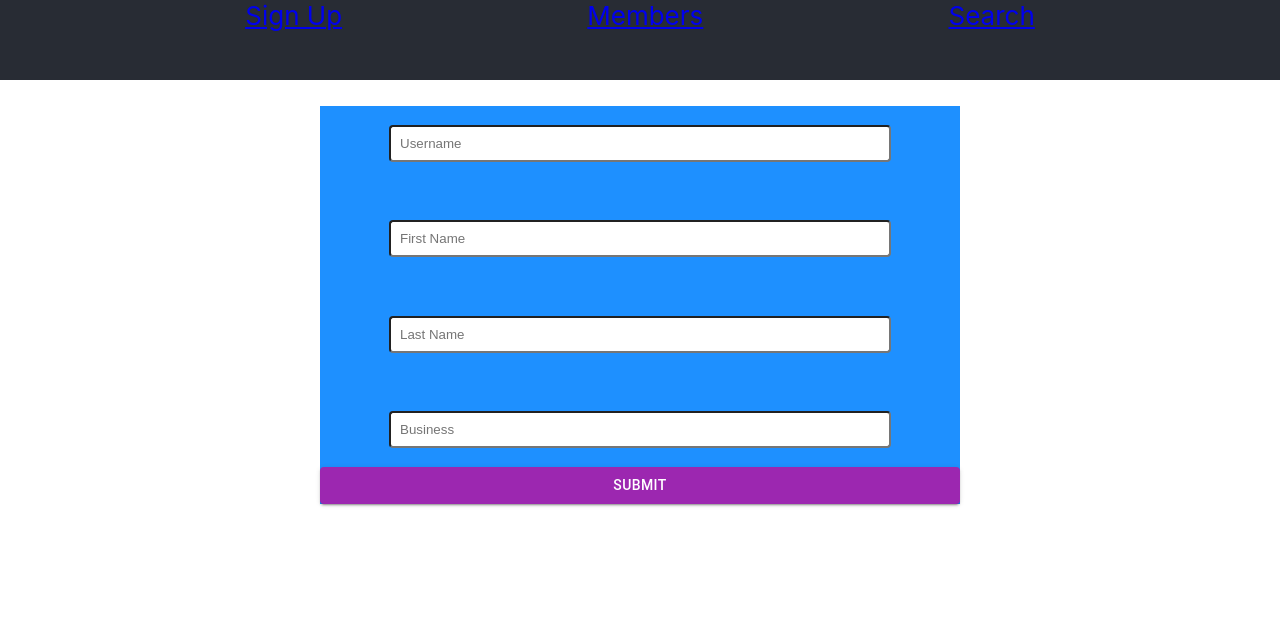
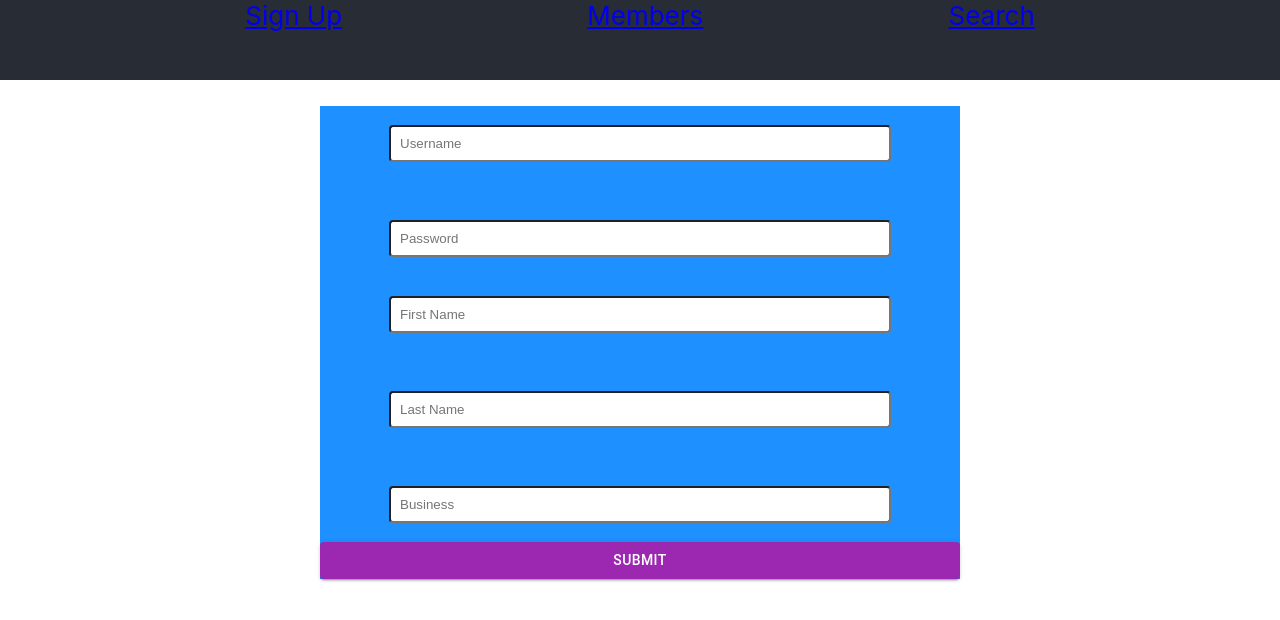
Before and after one commit to bw-dec-africanmarketplace/Front-end, a React (Create React App) app: page / in a window 1280 px wide. Shown: the top 620 px of the page. Built offline with nearby package versions, Linux system fonts and the light colour scheme.

Commit message:
modified SignUp Form from class components to state-negative results

```diff
--- a/package.json
+++ b/package.json
@@ -36,4 +36,5 @@
     ]
   }
 
+
 }
--- a/src/components/SignUpForm.js
+++ b/src/components/SignUpForm.js
@@ -1,5 +1,6 @@
-import React, { Component } from "react";
+import React, { useState,Component } from "react";
 import axios from "axios";
+import AxiosWithAuth from '../utilities/AxiosWithAuth'
 import styled from "styled-components";
 import Button from '@material-ui/core/Button';
 import { purple } from '@material-ui/core/colors';
@@ -21,41 +22,105 @@ const Input = styled.input`
 
         `
 
-export default class UserForm extends Component {
-    constructor() {
-        super();
-        this.state = {
+
+
+
+
+
+// export default class UserForm extends Component {
+//     constructor() {
+//         super();
+//         this.state = {
+//             username: '',
+//             owner_firstname: '',
+//             owner_lastname: '',
+//             business_name: '',
+
+//         };
+//     }
+//     handleSubmit = event =>{
+//         event.preventDefault();
+
+//         const newMember ={
+//             username: this.state.username,
+//             owner_firstname: this.state.owner_firstname,
+//             owner_lastname: this.state.owner_lastname,
+//             business_name: this.state.business_name,
+//         }
+
+//         AxiosWithAuth()
+//             .post(`https://african-marketplace-backend.herokuapp.com/api/register`, {newMember})
+//             .then(res =>{
+//                 console.log(res);
+//                 console.log(res.data);
+//             });
+
+//         const createUser = (e) => {
+//             e.preventDefault();
+//             const { username, password, owner_firstname, owner_lastname, business_name } = this.state;
+//             AxiosWithAuth()
+//                 .post('https://african-marketplace-backend.herokuapp.com/api/register', { username, password, owner_firstname, owner_lastname, business_name })
+//                 .then(res => {
+//                     console.log(this.res.data)
+//                 })
+//                 .catch(err => {
+//                     console.error('Error', err)
+//                 });
+
+//         };
+//     }
+
+//      onChange = (e) => {
+//         this.setState({ [e.target.name]: e.target.value });
+//         console.log(e.target.value);
+//     }
+
+
+     const UserForm = (props)=>{
+
+            const [users, setUsers] = useState({
             username: '',
             password: '',
             owner_firstname: '',
             owner_lastname: '',
             business_name: '',
+        });
 
-        };
+
+            const onChange = e =>{
+
+                setUsers({...users,[e.target.name]:e.target.value})
             }
 
-    onChange = (e) => {
-        this.setState({ [e.target.name]: e.target.value });
-        console.log(e.target.value);
-    }
+        //  axios *****NOT SURE IF THIS IS TO BE USED OR NOT************
+        //      .post("https://african-marketplace-backend.herokuapp.com/api/login", {
+        //          username: "admin",
+        //          password: "gr33ng0bl1n"
+        //      })
+        //      .then(res => {
 
-    createUser = (e) => {
+        //          localStorage.setItem("token", res.data.token);
+
+        //      });
+
+
+            const handleSubmit = e =>{
                 e.preventDefault();
-        const {username, password, owner_firstname, owner_lastname, business_name } = this.state;
-        axios
-            .post('https://african-marketplace-backend.herokuapp.com/api/register', { username, password, owner_firstname, owner_lastname, business_name })
-            .then(res => {
-                console.log(this.res.data)
+            AxiosWithAuth()
+                .post(`https://african-marketplace-backend.herokuapp.com/api/register`, {users})
+                .then(sessionStorage.setItem("token", "users"))
+                .then(props.history.push("/"))
+                .catch(err =>{
+                    console.log('error', err)
                 })
-            .catch(err => {
-                console.error('Error', err)
-            });
-
             };
 
 
-    render() {
-        const {username, owner_firstname, owner_lastname, business_name } = this.state;
+
+
+
+    //render() {
+        // const {username, owner_firstname, owner_lastname, business_name } = this.state;
 
         const ColorButton = withStyles(theme => ({
             root: {
@@ -69,24 +134,32 @@ export default class UserForm extends Component {
 
 
         return (
-            <Form className="inputFields">
+            <Form className="inputFields" onSubmit={handleSubmit}>
 
                 <Input
                     required
                     type="text"
                     placeholder="Username"
                     name="username"
-                    value={username}
-                    onChange={this.onChange}
+                    value={users.username}
+                    onChange={onChange}
                 />
                 <br />
+                <Input
+                    required
+                    type="password"
+                    placeholder="Password"
+                    name="password"
+                    value={users.password}
+                    onChange={onChange}
+                />
                 <Input
                     required
                     type="text"
                     placeholder="First Name"
                     name="owner_firstname"
-                    value={owner_firstname}
-                    onChange={this.onChange}
+                    value={users.owner_firstname}
+                    onChange={onChange}
                 />
                 <br />
                 <Input
@@ -94,22 +167,23 @@ export default class UserForm extends Component {
                     type="text"
                     placeholder="Last Name"
                     name="owner_lastname"
-                    value={owner_lastname}
-                    onChange={this.onChange}
+                    value={users.owner_lastname}
+                    onChange={onChange}
                 />
                 <br />
                 <Input
                     type="text"
                     placeholder="Business"
                     name="business_name"
-                    value={business_name}
-                    onChange={this.onChange}
+                    value={users.business_name}
+                    onChange={onChange}
                 />
 
-                <ColorButton variant="contained" color="primary" onClick={this.createUser} >
+                <ColorButton  type="submit" variant="contained" color="primary" >
                     Submit
                 </ColorButton>
             </Form>
         );
+    //}
 }
-}
+export default UserForm;
--- a/src/components/UserList.js
+++ b/src/components/UserList.js
@@ -17,16 +17,16 @@ export default function UserList(){
 
     useEffect(()=>{
 
-            // axios
-            //     .post("https://african-marketplace-backend.herokuapp.com/api/login", {
-            //         username: "admin",
-            //         password: "gr33ng0bl1n"
-            //     })
-            //     .then(res => {
+            axios
+                .post("https://african-marketplace-backend.herokuapp.com/api/login", {
+                    username: "admin",
+                    password: "gr33ng0bl1n"
+                })
+                .then(res => {
 
-            //         localStorage.setItem("token", res.data.token);
+                    localStorage.setItem("token", res.data.token);
 
-            //     });
+                });
 
 
          const getUsers = () =>{
```
Lines whose indentation alone changed are shown as unchanged.
